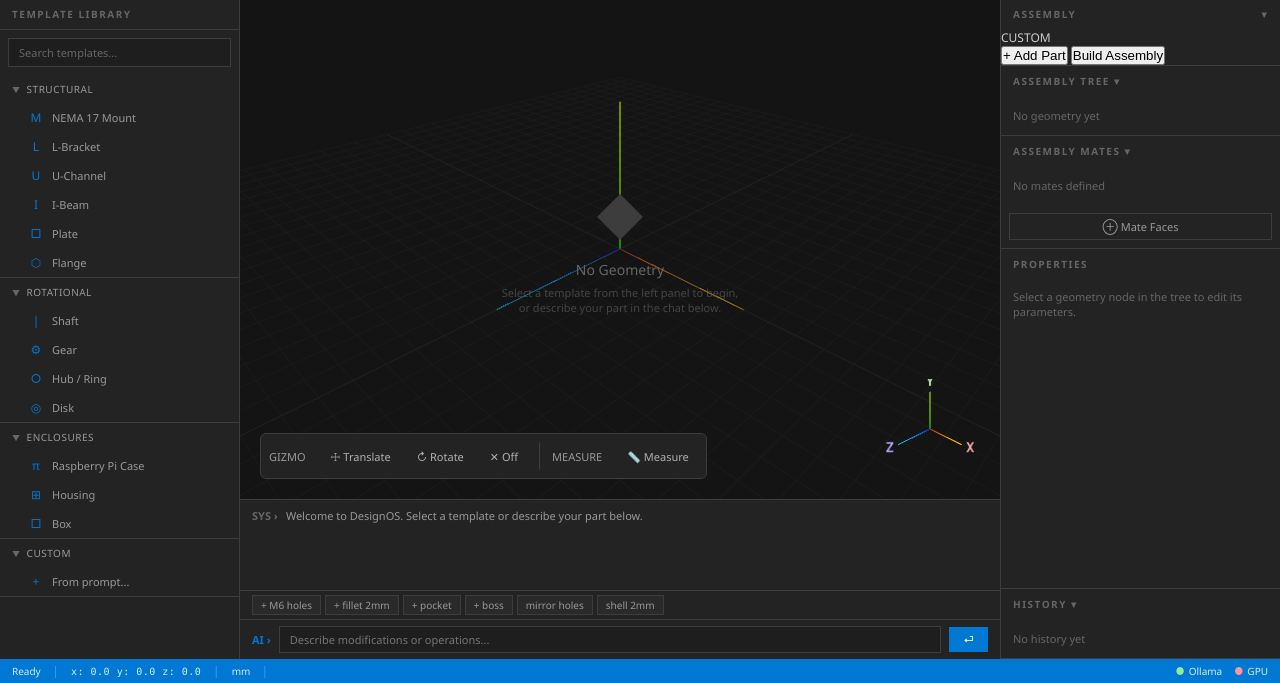
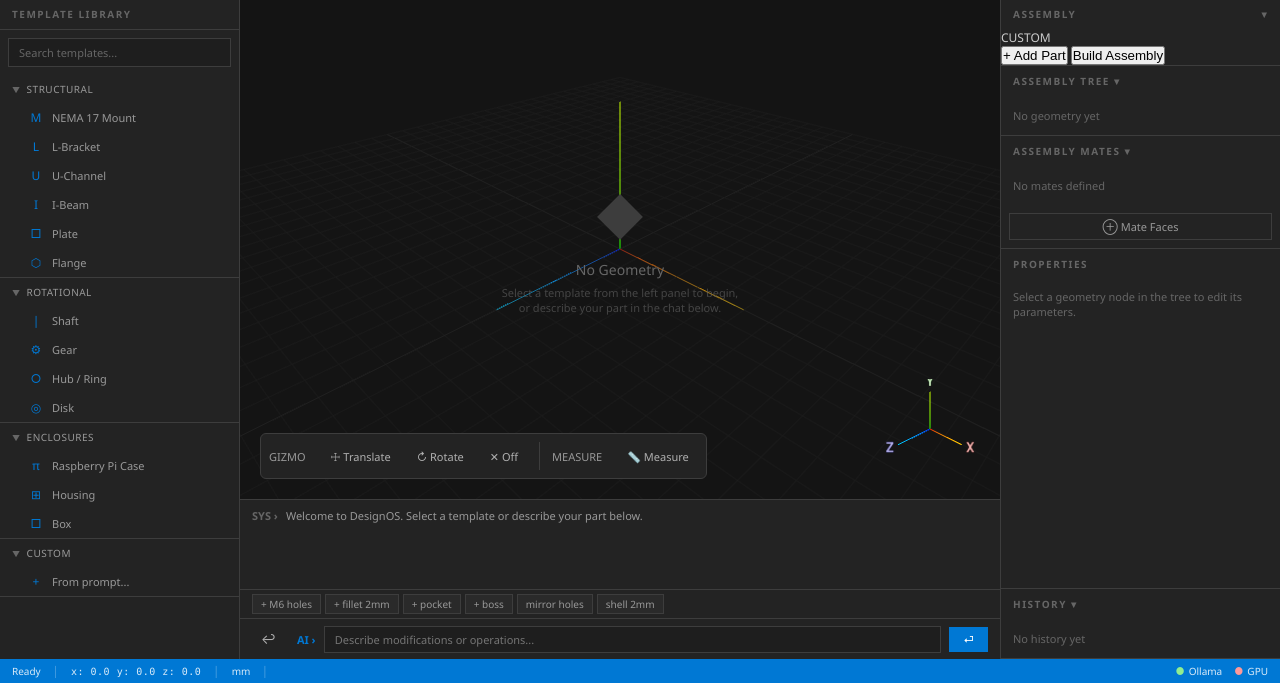
Before and after one commit to ayushbaldota01/DesignOS, a Flask app: page / in a window 1280 px wide. Shown: the part 117-800 px from the top of the page. Run offline with Flask 3, Linux system fonts and the light colour scheme; data that the repository does not hold is empty; some libraries are stand-ins or nearby versions.

Commit message:
Add undo button next to AI prompt input

```diff
--- a/templates/index.html
+++ b/templates/index.html
@@ -402,6 +402,7 @@
           <div class="shortcut" onclick="submitShortcut('shell with 2mm wall thickness')">shell 2mm</div>
         </div>
         <div class="chat-input-row">
+          <button class="tool-btn" style="padding:4px 8px; border-radius:4px; margin-right:4px;" onclick="undoCanvas()" title="Undo Last Operation"><span class="ti">↩</span></button>
           <span class="chat-ai-label">AI ›</span>
           <input type="text" class="chat-input" id="aiInput" placeholder="Describe modifications or operations..."
                  onkeydown="if(event.key==='Enter')submitChatInput()">
```
